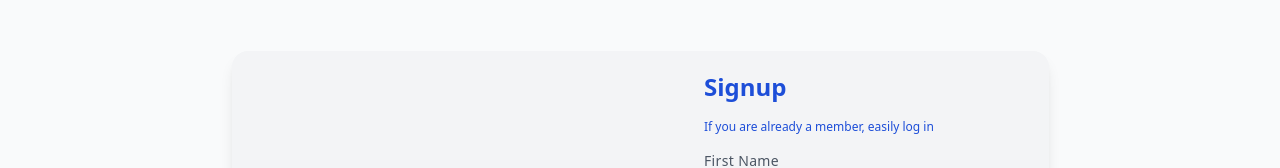
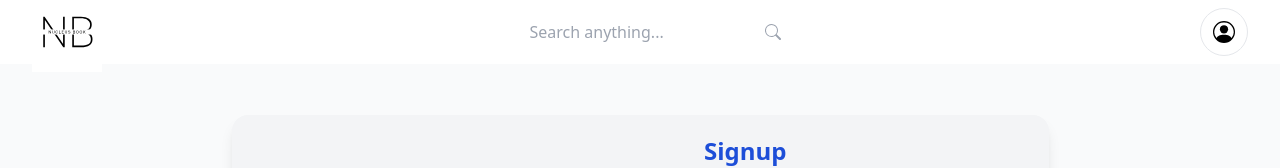
Before and after one commit to avinashprj/nucleus-book, a React (Create React App) app: page /signup in a window 1280 px wide. Shown: the top 168 px of the page. Built offline with nearby package versions, Linux system fonts and the light colour scheme; what miragejs would draw is missing.

Commit message:
feat: 🎸 add new route

```diff
--- a/src/App.jsx
+++ b/src/App.jsx
@@ -3,14 +3,17 @@ import { ToastContainer } from "react-toastify";
 import { Login, Signup } from "./features";
 import "react-toastify/dist/ReactToastify.css";
 import { Footer, Navbar, SharedLayout } from "./components";
+import { HomeContent } from "./features/home/components/HomeContent";
 
 function App() {
   return (
     <div className="App">
       <Routes>
-        <Route path="/" element={<SharedLayout />} />
-        <Route path="/login" element={<Login />} />
-        <Route path="/signup" element={<Signup />} />
+        <Route path="/" element={<SharedLayout />}>
+          <Route index element={<HomeContent />} />
+          <Route path="/login" element={<Login />} />
+          <Route path="/signup" element={<Signup />} />
+        </Route>
       </Routes>
       <ToastContainer
         theme="light"
```
